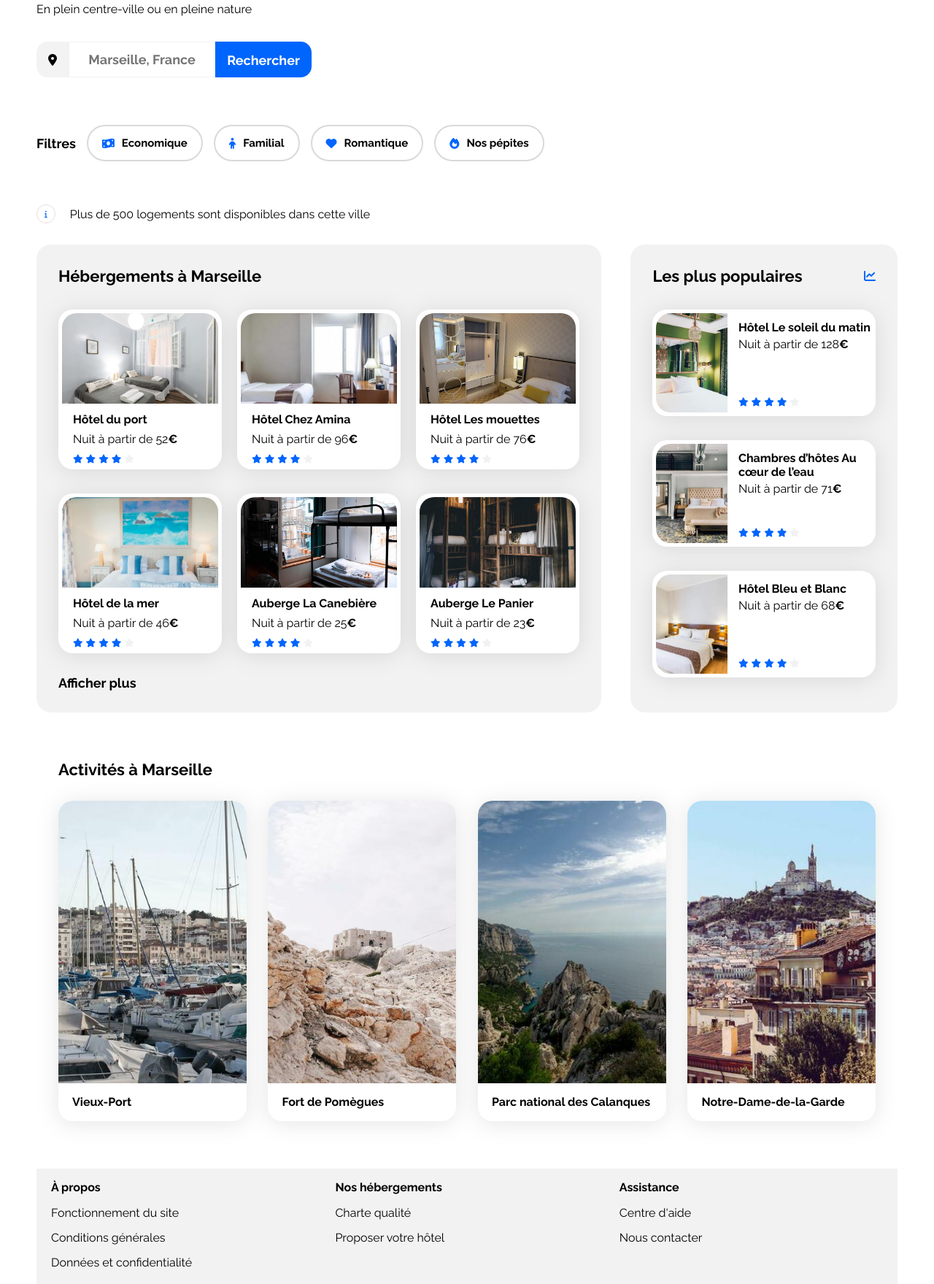
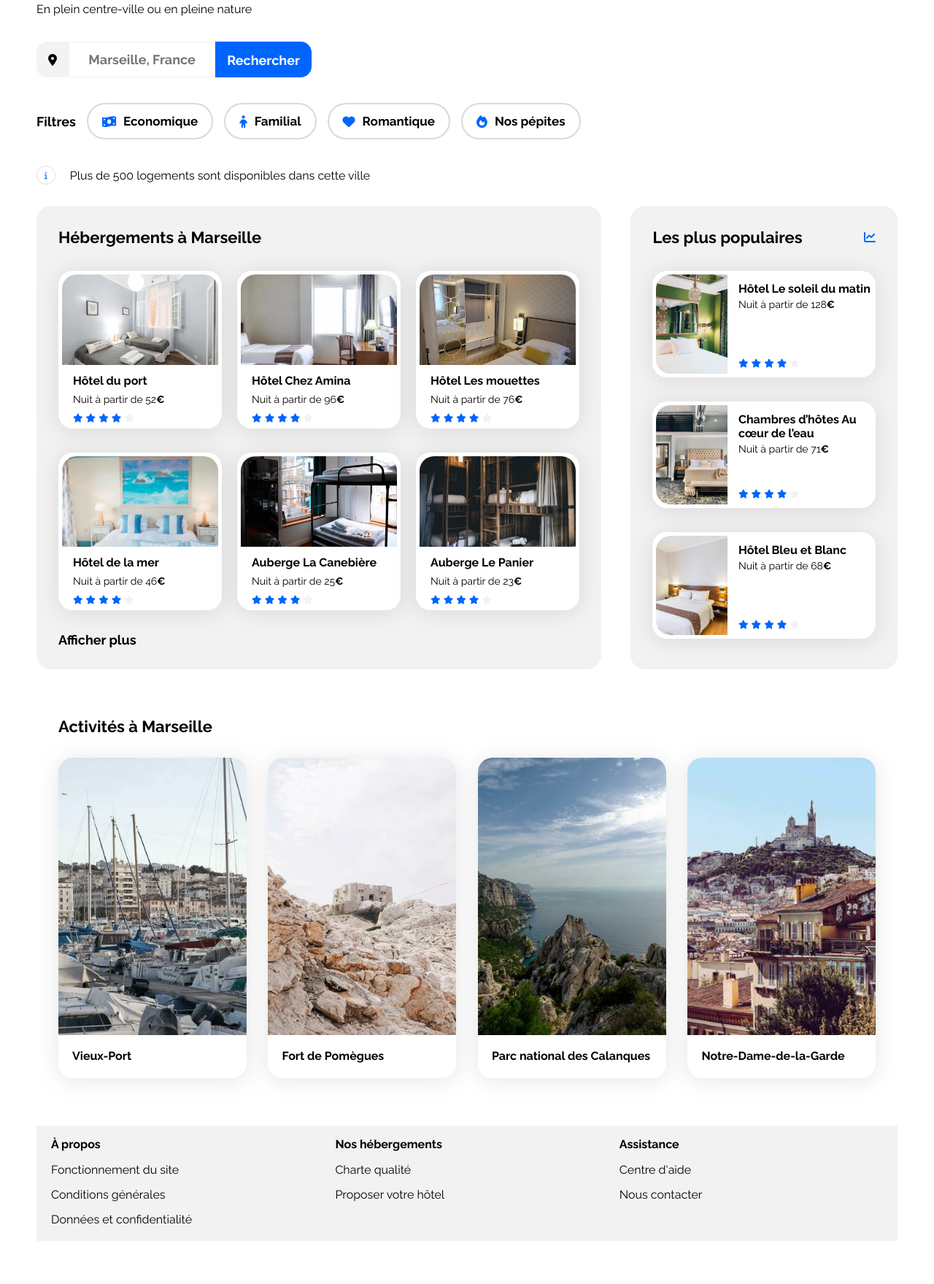
Before and after one commit to LudovicDM/Projet-3, a plain HTML site: page booki-starter-code-master/index.html in a window 1280 px wide. Shown: the part 150-1909 px from the top of the page at 73% size. After the commit the page ends 1850 px from the top, so only its background shows below. Drawn offline with Linux system fonts and the light colour scheme.

Commit message:
suite et fin

```diff
--- a/booki-starter-code-master/css/style.css
+++ b/booki-starter-code-master/css/style.css
@@ -31,16 +31,38 @@ body {
   padding: 0 50px;
 }
 
+a {
+  color: black;
+  text-decoration: none;
+}
+
+h1 {
+  font-size: 22px;
+}
+
+h2 {
+  font-size: 18px;
+}
+
+h3 {
+  font-size: 16px;
+}
+
+ul {
+  display: flex;
+  flex-direction: row;
+  list-style-type: none;
+  justify-content: space-between;
+  padding: 0;
+}
+
+/****** Header ***********/
+
 header {
   display: flex;
   flex-direction: row;
   justify-content: space-between;
   height: 79px;
-}
-
-a {
-  color: black;
-  text-decoration: none;
 }
 
 header a {
@@ -64,13 +86,7 @@ nav {
   padding-top: 30px;
 }
 
-ul {
-  display: flex;
-  flex-direction: row;
-  list-style-type: none;
-  justify-content: space-between;
-  padding: 0;
-}
+/****** Title and search bar ***********/
 
 .title {
   margin-top: 30px;
@@ -83,19 +99,6 @@ ul {
 .search_subtitle {
   margin-top: 8px;
   margin-bottom: 0;
-}
-
-h1 {
-  font-size: 22px;
-
-}
-
-h2 {
-  font-size: 18px;
-}
-
-h3 {
-  font-size: 16px;
 }
 
 .icone {
@@ -126,6 +129,10 @@ h3 {
   outline: none;
 }
 
+.search_input:focus::placeholder {
+  opacity: 0;
+}
+
 .button_search {
   width: 132px;
   background-color: #0065fc;
@@ -144,38 +151,45 @@ h3 {
   justify-content: center;
 }
 
-.search_filtre {
+/****** Filtres and boutton ***********/
+
+.filtres {
   display: flex;
-  width: 100%;
-  height: auto;
-  margin-top: 35px;
-  font-size: 15px;
-  align-items: center;
+  justify-content: flex-start;
   gap: 15px;
 }
 
-.search_filtre ul {
-  padding-top: 15px;
-  padding-bottom: 15px;
-  gap: 15px;
-  height: 50px;
+.filtres h2 {
+  margin-top: 50px;
+  margin-bottom: 0px;
 }
 
-.search_filtre li {
-  border: solid 2px #d9d9d9;
+.search_filtre {
   display: flex;
   flex-direction: row;
+  margin-top: 35px;
+  gap: 15px;
+}
+
+.search_filtre button {
+  border: 2px solid #d9d9d9;
+  border-radius: 25px;
+  background-color: white;
+  display: flex;
   align-items: center;
-  border-radius: 25px;
+  gap: 10px;
   padding: 4px 19px 4px 19px;
-  gap: 10px;
   cursor: pointer;
   font-weight: 700;
+  height: 50px;
+  font-size: 17px;
 }
 
-.search_filtre li:hover {
+.search_filtre button:hover {
   background-color: #deebff;
 }
+
+/****** info bar ***********/
 
 .info {
   display: flex;
@@ -183,7 +197,7 @@ h3 {
   align-items: center;
   gap: 10px;
   height: 24px;
-  margin-top: 30px;
+  margin-top: 37px;
 }
 
 .fa-info {
@@ -193,6 +207,8 @@ h3 {
   padding: 7px 10px 7px 10px;
   font-size: 10px;
 }
+
+/****** Hebergements And Populaires ***********/
 
 .section-title {
   margin: 0;
@@ -215,6 +231,10 @@ h3 {
   font-size: 16px;
 }
 
+.card-subtitle {
+  font-size: 14px;
+}
+
 .euro {
   font-weight: 700;
 }
@@ -223,7 +243,6 @@ h3 {
   color: var(--main-bg-color);
 }
 
-/****** Hebergements And Populaires ***********/
 .hebergements-and-populaires {
   display: flex;
   justify-content: space-between;
@@ -390,13 +409,19 @@ h3 {
 .activites-cards img {
   border-radius: 20px 20px 0px 0px;
   width: 100%;
-  height: 88%;
+  height: 380px;
 }
 
 .activites-cards .card-content {
   padding-left: 19px;
   box-sizing: border-box;
   display: flex;
+  padding-top: 15px;
+}
+
+.card-txt h3 {
+  margin-top: 0px;
+  margin-bottom: 0px;
 }
 
 footer {
@@ -427,26 +452,27 @@ footer h3 {
 /****** Media queries ***********/
 /* Medium devices (tablets, less/equal than 1024px) */
 @media (max-width: 1024px) {
+  /****** Filtres and ul ***********/
+
   .search_filtre {
-    flex-direction: column;
     align-items: flex-start;
-    margin-top: 0px;
+    margin-top: 20px;
   }
 
-  .search_filtre h2 {
-    margin-top: 35px;
-    margin-bottom: 20px;
+  .search_filtre button {
+    font-size: 16px;
   }
 
-  .search_filtre ul {
-    justify-content: flex-start;
-    margin-top: 0px;
-    padding-top: 0px;
+  .filtres {
+    gap: 0;
+    flex-direction: column;
   }
 
-  .info {
-    margin-top: 0px;
+  .filtres h2 {
+    margin-top: 35px;
   }
+
+  /****** herbergement and populaire ***********/
 
   .hebergements-and-populaires {
     flex-direction: column;
@@ -499,9 +525,6 @@ footer h3 {
     padding: 0;
   }
 
-  .activites {
-    width: 100%;
-  }
   header {
     flex-direction: column;
     align-items: center;
@@ -535,15 +558,9 @@ footer h3 {
     padding-left: 20px;
     padding-right: 20px;
   }
-  .hebergements-and-populaires {
-    padding: 0;
-    flex-direction: column-reverse;
-  }
-  .hebergements-and-populaires section {
-    border-radius: 0;
-  }
+
   .icone {
-    width: 68px;;
+    width: 68px;
   }
   .search {
     width: 100%;
@@ -551,6 +568,7 @@ footer h3 {
   .search_input {
     width: 100%;
   }
+
   .fa-magnifying-glass {
     display: flex;
   }
@@ -562,21 +580,41 @@ footer h3 {
     border-radius: 15px;
     margin-left: -11px;
   }
-  .search_filtre li {
-    width: 35%;
-    height: 80%;
+
+  /****** Filtres and ul ***********/
+  .filtres h2 {
+    margin-top: 35px;
   }
-  .search_filtre ul {
+  .search_filtre {
     flex-wrap: wrap;
-    width: 100%;
   }
+
+  .search_filtre button {
+    font-size: 14px;
+  }
+
+  .buttons {
+    width: calc(50% - 8px);
+    justify-content: center;
+  }
+
   .search_title h1 {
     padding-top: 12px;
   }
   .info {
-    margin-top: 30px;
-    padding-top: 50px;
+    margin-top: 35px;
   }
+
+  /****** herbergement and populaire ***********/
+
+  .hebergements-and-populaires {
+    padding: 0;
+    flex-direction: column-reverse;
+  }
+  .hebergements-and-populaires section {
+    border-radius: 0;
+  }
+
   .populaires-cards {
     flex-direction: column;
   }
@@ -598,6 +636,12 @@ footer h3 {
     flex-direction: column;
   }
 
+  /****** activités ***********/
+
+  .activites {
+    width: 100%;
+  }
+
   .activites-cards .card {
     width: 98%;
     margin-bottom: 15px;
@@ -605,6 +649,8 @@ footer h3 {
   .activites-cards {
     flex-direction: column;
   }
+
+  /****** footer ***********/
 
   footer {
     flex-direction: column;
--- a/booki-starter-code-master/index.html
+++ b/booki-starter-code-master/index.html
@@ -34,7 +34,7 @@
         </nav>
       </header>
 
-      <!--Filtres et recherche-->
+      <!--title-->
       <main>
         <section class="title">
           <h1 class="search_title">
@@ -59,17 +59,28 @@
             </button>
           </form>
 
+          <!--Filtres et recherche-->
+
+          <div class="filtres">
+            <h2>Filtres</h2>
+
             <div class="search_filtre">
-            <h2>Filtres</h2>
-            <ul>
-              <li><i class="fa-solid fa-money-bill-wave"></i> Economique</li>
+              <button class="buttons">
+                <i class="fa-solid fa-money-bill-wave"></i>Economique
+              </button>
 
-              <li><i class="fa-solid fa-child"></i> Familial</li>
+              <button class="buttons">
+                <i class="fa-solid fa-child"></i>Familial
+              </button>
 
-              <li><i class="fa-solid fa-heart"></i> Romantique</li>
+              <button class="buttons">
+                <i class="fa-solid fa-heart"></i>Romantique
+              </button>
 
-              <li><i class="fa-solid fa-fire"></i> Nos pépites</li>
-            </ul>
+              <button class="buttons">
+                <i class="fa-solid fa-fire"></i>Nos pépites
+              </button>
+            </div>
           </div>
 
           <div class="info">
@@ -78,8 +89,8 @@
           </div>
         </section>
 
+        <!--Hebergements -->
         <div class="hebergements-and-populaires">
-          <!--Hebergements -->
           <section class="hebergements" id="hebergements">
             <div class="hebergements-title">
               <h2 class="section-title">Hébergements à Marseille</h2>
@@ -360,6 +371,7 @@
           </div>
           <div class="activites-cards">
             <article class="card">
+              <a href="#">
                 <img
                   src="./images/activites/reno-laithienne.jpg"
                   alt="Photo du vieux port"
@@ -369,8 +381,10 @@
                     <h3 class="card-title">Vieux-Port</h3>
                   </div>
                 </div>
+              </a>
             </article>
             <article class="card">
+              <a href="#">
                 <img
                   src="./images/activites/paul-hermann.jpg"
                   alt="Photo du Fort de Pomègues"
@@ -380,8 +394,10 @@
                     <h3 class="card-title">Fort de Pomègues</h3>
                   </div>
                 </div>
+              </a>
             </article>
             <article class="card">
+              <a href="#">
                 <img
                   src="./images/activites/kilyan-sockalingum.jpg"
                   alt="Photo du Parc national des Calanques"
@@ -391,8 +407,10 @@
                     <h3 class="card-title">Parc national des Calanques</h3>
                   </div>
                 </div>
+              </a>
             </article>
             <article class="card">
+              <a href="#">
                 <img
                   src="./images/activites/florian-wehde.jpg"
                   alt="Photo du Notre-Dame-de-la-Garde"
@@ -402,6 +420,7 @@
                     <h3 class="card-title">Notre-Dame-de-la-Garde</h3>
                   </div>
                 </div>
+              </a>
             </article>
           </div>
         </section>
@@ -412,23 +431,31 @@
         <div class="footer_end">
           <h3>À propos</h3>
           <ul>
-            <li>Fonctionnement du site</li>
-            <li>Conditions générales</li>
-            <li>Données et confidentialité</li>
+            <li>
+              <a href="#">Fonctionnement du site</a>
+            </li>
+
+            <li>
+              <a href="#">Conditions générales</a>
+            </li>
+
+            <li><a href="#">Données et confidentialité</a></li>
           </ul>
         </div>
         <div class="footer_end">
           <h3>Nos hébergements</h3>
           <ul>
-            <li>Charte qualité</li>
-            <li>Proposer votre hôtel</li>
+            <li><a href="#">Charte qualité</a></li>
+
+            <li><a href="#">Proposer votre hôtel</a></li>
           </ul>
         </div>
         <div class="footer_end">
           <h3>Assistance</h3>
           <ul>
-            <li>Centre d'aide</li>
-            <li>Nous contacter</li>
+            <li><a href="#">Centre d'aide</a></li>
+
+            <li><a href="#">Nous contacter</a></li>
           </ul>
         </div>
       </footer>
```
Lines whose indentation alone changed are shown as unchanged.
